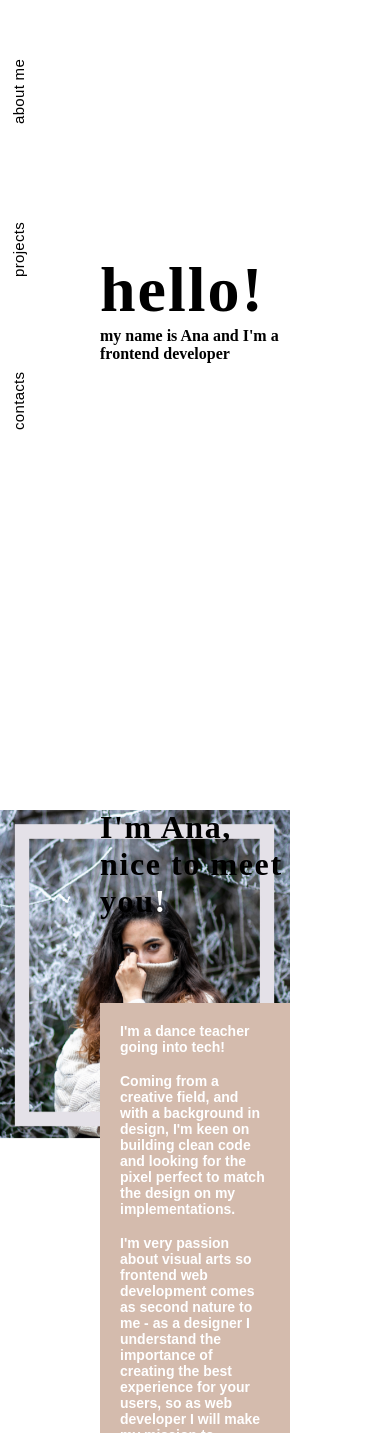
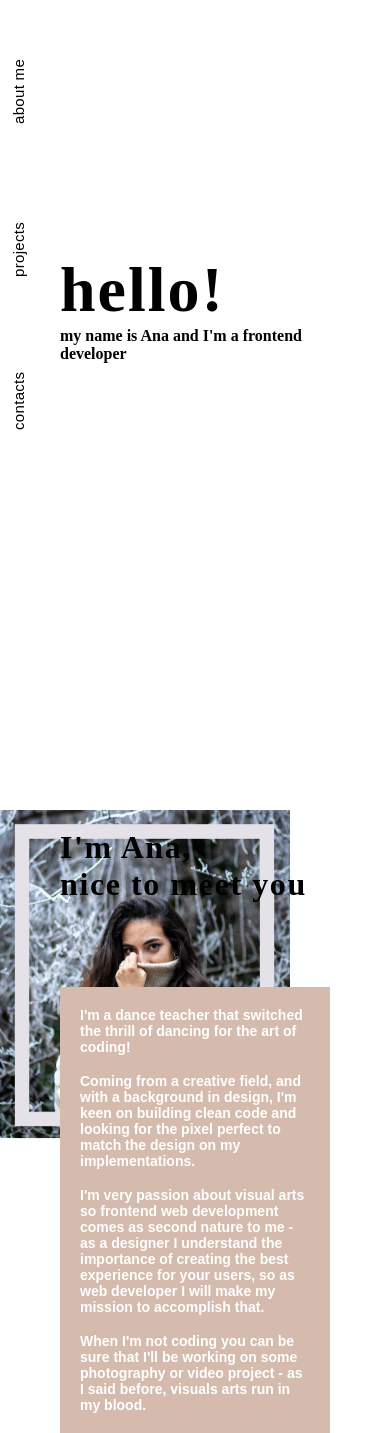
Before and after one commit to anaresende/anaresende.github.io, a Next.js app: page / in a window 390 px wide. Shown: the part 135-1568 px from the top of the page. Built offline with nearby package versions, Linux system fonts and the light colour scheme; a web font is replaced by a local one.

Commit message:
fix typo and mobile spacing

```diff
--- a/pages/index.js
+++ b/pages/index.js
@@ -30,7 +30,7 @@ export default function Home() {
           </div>
           <Parallax y={[20, -10]}>
             <div className={styles.bio}>
-              <p>I&apos;m a dance teacher going into tech!</p>
+              <p>I&apos;m a dance teacher that switched the thrill of dancing for the art of coding!</p>
               <p>
                 Coming from a creative field, and with a background in design,
                 I&apos;m keen on building clean code and looking for the pixel
@@ -77,7 +77,7 @@ export default function Home() {
                 </div>
               </a>
               <a
-                href="https://popcornmovie.herokuapp.com/"
+                href="https://github.com/anaresende/project-popcorn"
                 className={styles.projectCard}
               >
                 <img
@@ -113,7 +113,7 @@ export default function Home() {
       </section>
       <section id="contacts">
         <div className={classnames(styles.container, styles.contacts)}>
-          <h2>liked what you seen?</h2>
+          <h2>liked what you've seen?</h2>
           <a href="mailto:anaresende93@gmail.com">
             <h4>let&apos;s get in touch</h4>
           </a>
--- a/styles/Home.module.css
+++ b/styles/Home.module.css
@@ -103,26 +103,10 @@
   color: var(--color-bege);
 }
 
-@media (max-width: 700px) {
+
+@media (max-width: 800px) {
   .title {
     font-size: 4rem;
-  }
-  .grid {
-    width: 100%;
-    flex-direction: column;
-  }
-  .container {
-    padding: 60px;
-    justify-content: center;
-    height: auto;
-  }
-  .works {
-    flex-direction: column;
-  }
-
-  .works img {
-    max-width: 100%;
-    height: auto;
   }
 
   .bio {
@@ -130,18 +114,14 @@
     width: auto;
     padding: 20px;
   }
+
   .photo img {
     max-width: 100%;
     height: auto;
     top: 0;
     right: 75px;
   }
-  .coverup {
-    display: none;
-  }
-}
 
-@media (max-width: 800px) {
   .works {
     flex-direction: column;
     align-items: center;
@@ -155,8 +135,11 @@
     flex-direction: column;
   }
   .container {
-    padding: 100px;
+    padding: 100px 60px;
     justify-content: center;
     height: auto;
   }
+  .coverup {
+    display: none;
+  }
 }
```
